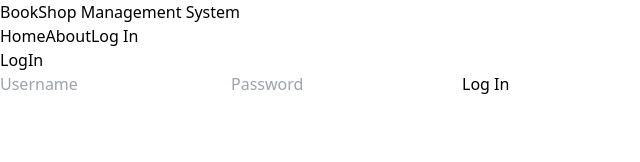
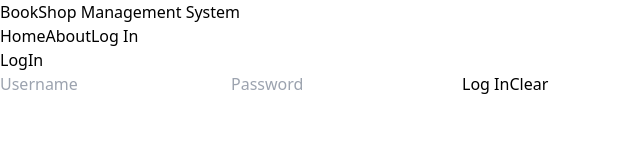
Before and after one commit to rjdaz/BookShop-Management-System, a React (Vite) app: page /login in a window 1280 px wide. Shown: the top 162 px of the page, without its empty margins (0-640 px from the left). Built offline with nearby package versions, Linux system fonts and the light colour scheme.

Commit message:
update add clear btn  - daz

```diff
--- a/src/pages/login.jsx
+++ b/src/pages/login.jsx
@@ -10,6 +10,7 @@ function LogIn() {
         <input type="text" placeholder="Username" />
         <input type="password" placeholder="Password" />
         <button>Log In</button>
+        <button>Clear</button>
         </div>
 
     </>
```
